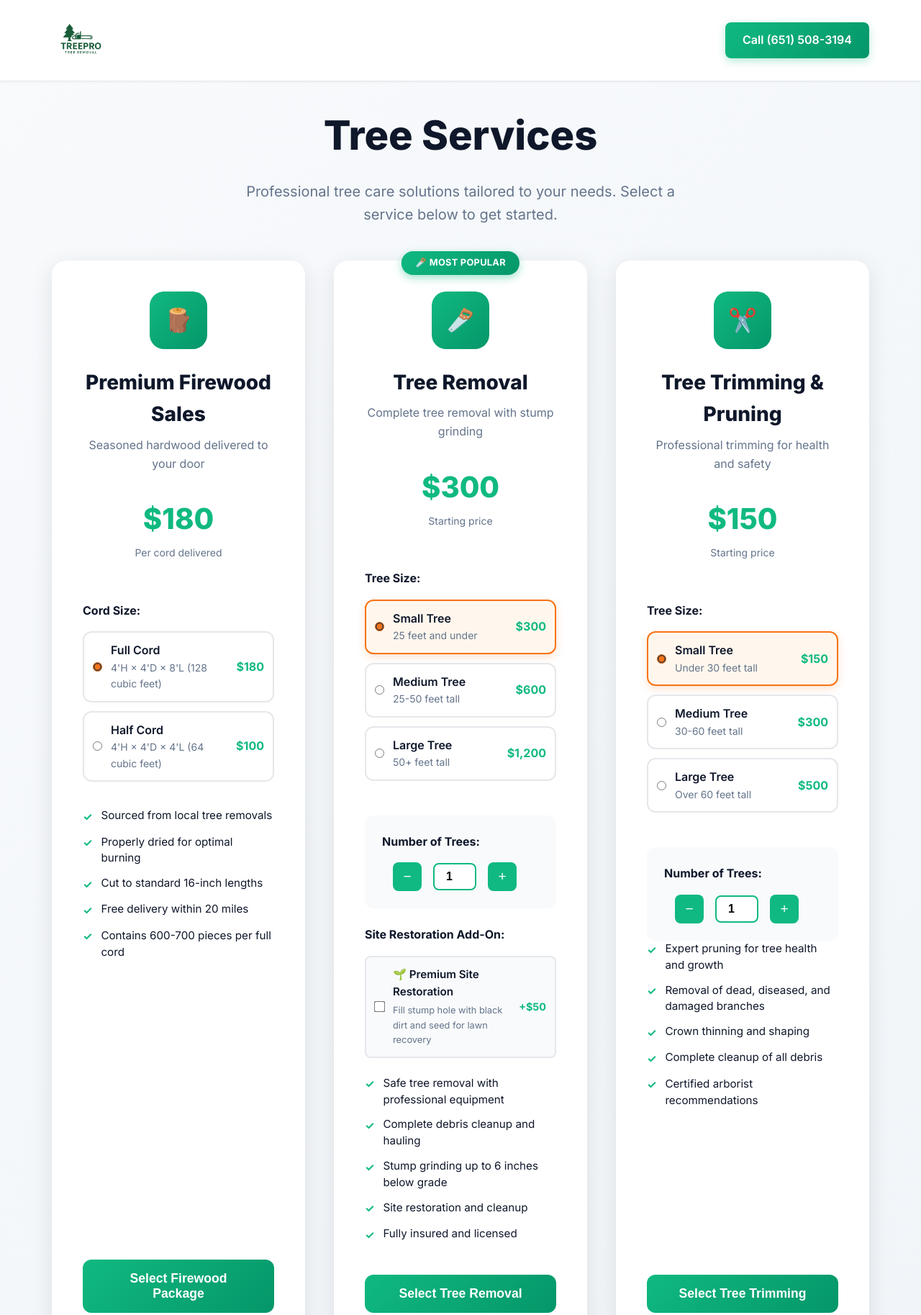
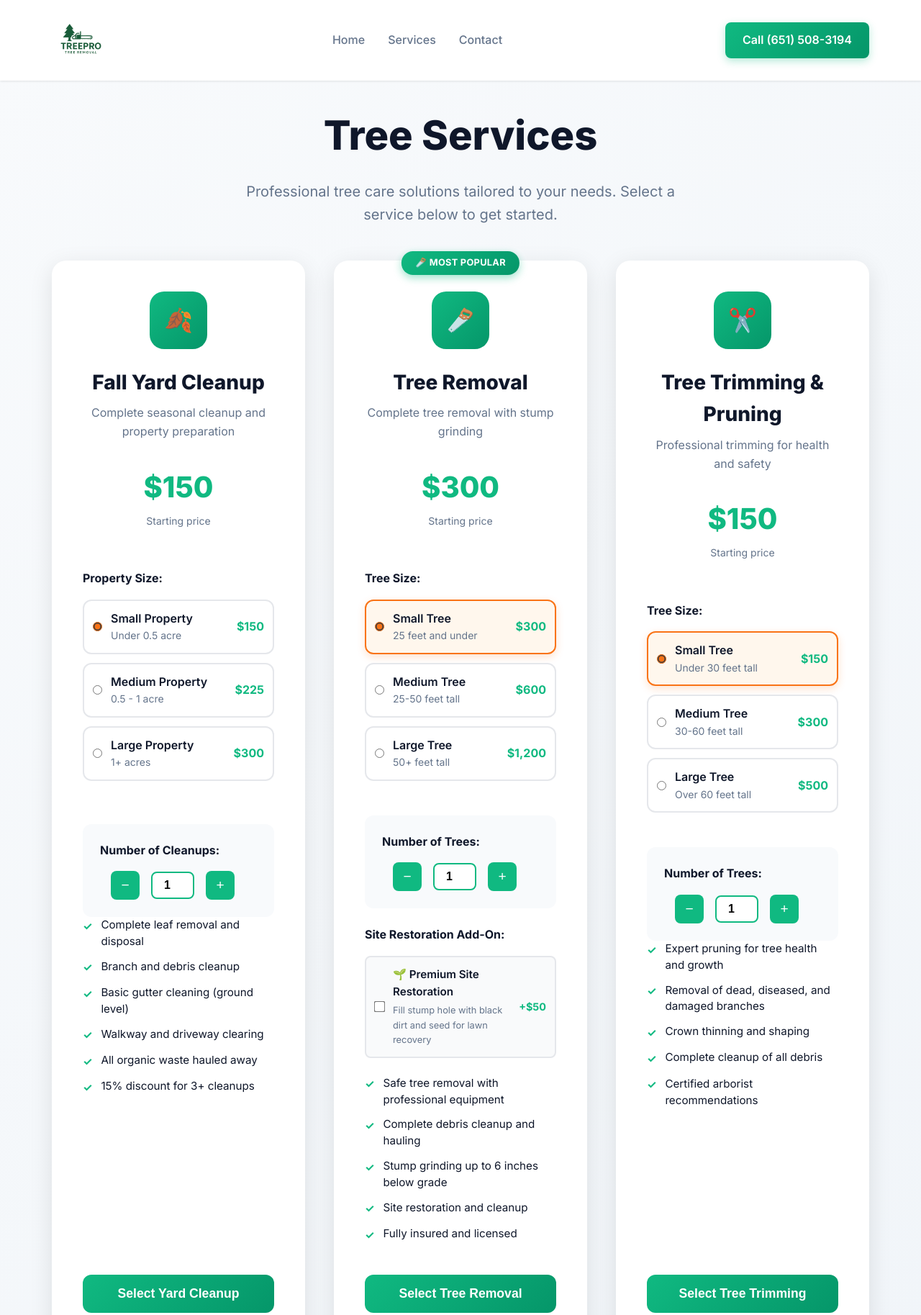
Before and after one commit to grandvistallc/Treepro, a website: page views/services.html in a window 1280 px wide. Shown: the top 1827 px of the page at 72% size. Drawn offline with nearby package versions, Linux system fonts and the light colour scheme.

Commit message:
Update services.html

```diff
--- a/views/services.html
+++ b/views/services.html
@@ -4,7 +4,7 @@
   <meta charset="UTF-8" />
   <meta name="viewport" content="width=device-width, initial-scale=1.0" />
   <title>Tree Services | TreePro Services Twin Cities</title>
-  <meta name="description" content="Professional tree services in the Twin Cities. Get your free estimate for tree removal, trimming, pruning, stump grinding, and premium firewood sales. Licensed and insured.">
+  <meta name="description" content="Professional tree services in the Twin Cities. Get your free estimate for tree removal, trimming, pruning, stump grinding, and fall yard cleanup services. Licensed and insured.">
 
   <!-- Favicon - Icon displayed in browser tab and bookmarks -->
   <link rel="icon" type="image/png" href="/favicon.png">
@@ -91,6 +91,30 @@
       align-items: center;
       justify-content: center;
       font-size: 1.25rem;
+    }
+
+    .nav-links {
+      display: flex;
+      gap: 2rem;
+      list-style: none;
+    }
+
+    .nav-links a {
+      color: var(--gray-600);
+      text-decoration: none;
+      font-weight: 500;
+      transition: color 0.2s;
+    }
+
+    .nav-links a:hover {
+      color: var(--green);
+    }
+
+    /* Hide navigation links on mobile */
+    @media (max-width: 768px) {
+      .nav-links {
+        display: none;
+      }
     }
 
     .cta-button {
@@ -582,19 +606,6 @@
         padding: 1.5rem;
       }
 
-      /* Mobile reordering: Tree Removal first */
-      .package-card:nth-child(1) {
-        order: 2;
-      }
-
-      .package-card:nth-child(2) {
-        order: 1;
-      }
-
-      .package-card:nth-child(3) {
-        order: 3;
-      }
-
       .services-title {
         font-size: 2.5rem;
       }
@@ -640,8 +651,13 @@
   <nav class="navbar">
     <div class="nav-container">
       <a href="index.html" class="logo">
-        <img src="../Images/Logo.png" alt="TreePro Services Logo" class="logo-img">
+        <img src="/Images/Logo.png" alt="TreePro Services Logo" class="logo-img">
       </a>
+      <ul class="nav-links">
+        <li><a href="index.html">Home</a></li>
+        <li><a href="services.html">Services</a></li>
+        <li><a href="Contact.html">Contact</a></li>
+      </ul>
       <a href="tel:651-508-3194" class="cta-button">Call (651) 508-3194</a>
     </div>
   </nav>
@@ -654,50 +670,69 @@
     </div>
 
     <div class="packages-grid">
-      <!-- Firewood Sales -->
-      <div class="package-card" data-package="firewood-sales" data-aos="fade-up" data-aos-delay="100">
+      <!-- Fall Yard Cleanup -->
+      <div class="package-card" data-package="yard-cleanup" data-aos="fade-up" data-aos-delay="100">
         <div class="package-header">
-          <div class="package-icon">🪵</div>
-          <h3 class="package-title">Premium Firewood Sales</h3>
-          <p class="package-subtitle">Seasoned hardwood delivered to your door</p>
+          <div class="package-icon">🍂</div>
+          <h3 class="package-title">Fall Yard Cleanup</h3>
+          <p class="package-subtitle">Complete seasonal cleanup and property preparation</p>
         </div>
 
         <div class="package-pricing">
-          <span class="package-price" id="firewood-sales-price">$180</span>
-          <div class="price-label">Per cord delivered</div>
+          <span class="package-price" id="yard-cleanup-price">$150</span>
+          <div class="price-label">Starting price</div>
         </div>
 
         <div class="urgency-options">
-          <label class="options-label">Cord Size:</label>
-          <div class="urgency-option" onclick="selectUrgency('firewood-sales', 'full-cord', 180)">
-            <input type="radio" name="firewood-size" value="full-cord" checked>
+          <label class="options-label">Property Size:</label>
+          <div class="urgency-option" onclick="selectUrgency('yard-cleanup', 'small-property', 150)">
+            <input type="radio" name="yard-cleanup-size" value="small-property" checked>
             <div class="size-info">
-              <div class="size-name">Full Cord</div>
-              <div class="size-description">4'H × 4'D × 8'L (128 cubic feet)</div>
+              <div class="size-name">Small Property</div>
+              <div class="size-description">Under 0.5 acre</div>
             </div>
-            <div class="size-price">$180</div>
+            <div class="size-price">$150</div>
           </div>
-          <div class="urgency-option" onclick="selectUrgency('firewood-sales', 'half-cord', 100)">
-            <input type="radio" name="firewood-size" value="half-cord">
+          <div class="urgency-option" onclick="selectUrgency('yard-cleanup', 'medium-property', 225)">
+            <input type="radio" name="yard-cleanup-size" value="medium-property">
             <div class="size-info">
-              <div class="size-name">Half Cord</div>
-              <div class="size-description">4'H × 4'D × 4'L (64 cubic feet)</div>
+              <div class="size-name">Medium Property</div>
+              <div class="size-description">0.5 - 1 acre</div>
             </div>
-            <div class="size-price">$100</div>
+            <div class="size-price">$225</div>
+          </div>
+          <div class="urgency-option" onclick="selectUrgency('yard-cleanup', 'large-property', 300)">
+            <input type="radio" name="yard-cleanup-size" value="large-property">
+            <div class="size-info">
+              <div class="size-name">Large Property</div>
+              <div class="size-description">1+ acres</div>
+            </div>
+            <div class="size-price">$300</div>
+          </div>
+        </div>
+
+        <div class="quantity-selector">
+          <label class="options-label">Number of Cleanups:</label>
+          <div class="quantity-controls">
+            <button type="button" class="qty-btn" onclick="decreaseQuantity('yard-cleanup')">−</button>
+            <input type="number" id="yard-cleanup-quantity" class="qty-input" value="1" min="1" max="10" onchange="updateQuantity('yard-cleanup')">
+            <button type="button" class="qty-btn" onclick="increaseQuantity('yard-cleanup')">+</button>
+            <span class="qty-discount" id="yard-cleanup-discount"></span>
           </div>
         </div>
 
         <div class="package-features">
           <ul class="features-list">
-            <li><span class="feature-check">✓</span> Sourced from local tree removals</li>
-            <li><span class="feature-check">✓</span> Properly dried for optimal burning</li>
-            <li><span class="feature-check">✓</span> Cut to standard 16-inch lengths</li>
-            <li><span class="feature-check">✓</span> Free delivery within 20 miles</li>
-            <li><span class="feature-check">✓</span> Contains 600-700 pieces per full cord</li>
+            <li><span class="feature-check">✓</span> Complete leaf removal and disposal</li>
+            <li><span class="feature-check">✓</span> Branch and debris cleanup</li>
+            <li><span class="feature-check">✓</span> Basic gutter cleaning (ground level)</li>
+            <li><span class="feature-check">✓</span> Walkway and driveway clearing</li>
+            <li><span class="feature-check">✓</span> All organic waste hauled away</li>
+            <li><span class="feature-check">✓</span> 15% discount for 3+ cleanups</li>
           </ul>
         </div>
 
-        <button class="package-button" onclick="selectPackage('firewood-sales')">Select Firewood Package</button>
+        <button class="package-button" onclick="selectPackage('yard-cleanup')">Select Yard Cleanup</button>
       </div>
 
       <!-- Tree Removal Service -->
@@ -887,14 +922,15 @@
           },
           defaultSize: 'small'
         },
-        'firewood-sales': {
-          name: 'Premium Firewood Sales',
-          icon: '🪵',
+        'yard-cleanup': {
+          name: 'Fall Yard Cleanup',
+          icon: '🍂',
           urgency: {
-            'full-cord': { name: 'Full Cord (4\'H × 4\'D × 8\'L)', price: 180 },
-            'half-cord': { name: 'Half Cord (4\'H × 4\'D × 4\'L)', price: 100 }
+            'small-property': { name: 'Small Property (Under 0.5 acre)', price: 150 },
+            'medium-property': { name: 'Medium Property (0.5-1 acre)', price: 225 },
+            'large-property': { name: 'Large Property (1+ acres)', price: 300 }
           },
-          defaultUrgency: 'full-cord'
+          defaultUrgency: 'small-property'
         }
       }
     };
@@ -930,8 +966,8 @@
     function selectUrgency(packageType, urgency, price) {
       // Update visual selection based on package type
       let inputName = '';
-      if (packageType === 'firewood-sales') {
-        inputName = 'firewood-size';
+      if (packageType === 'yard-cleanup') {
+        inputName = 'yard-cleanup-size';
       } else if (packageType === 'tree-removal') {
         inputName = 'tree-size';
       } else if (packageType === 'tree-trimming') {
@@ -1086,22 +1122,46 @@
 
       const packageData = servicesData.packages[selectedPackage];
 
-      if (selectedPackage === 'firewood-sales') {
-        const selectedSize = document.querySelector('input[name="firewood-size"]:checked').value;
+      if (selectedPackage === 'yard-cleanup') {
+        const selectedSize = document.querySelector('input[name="yard-cleanup-size"]:checked').value;
         const sizeData = packageData.urgency[selectedSize];
+        const quantity = parseInt(document.getElementById('yard-cleanup-quantity').value);
+
+        let unitPrice = sizeData.price;
+        let discount = 0;
+
+        // Apply discount for 3+ cleanups
+        if (quantity >= 3) {
+          discount = 0.15; // 15% discount
+        }
+
+        const subtotal = unitPrice * quantity;
+        const discountAmount = subtotal * discount;
+        const finalPrice = subtotal - discountAmount;
 
         summaryHTML += `
           <div class="summary-item">
             <span class="summary-label">${packageData.name}</span>
-            <span class="summary-price">$${sizeData.price}</span>
+            <span class="summary-price">$${unitPrice} each</span>
           </div>
           <div class="summary-item">
             <span class="summary-label">${sizeData.name}</span>
-            <span class="summary-price">Delivered</span>
-          </div>
-        `;
+            <span class="summary-price">×${quantity}</span>
+          </div>`;
 
-        totalPrice = sizeData.price;
+        if (discount > 0) {
+          summaryHTML += `
+            <div class="summary-item">
+              <span class="summary-label">Subtotal</span>
+              <span class="summary-price">$${subtotal}</span>
+            </div>
+            <div class="summary-item discount">
+              <span class="summary-label">Multi-visit Discount (15%)</span>
+              <span class="summary-price">-$${discountAmount.toFixed(2)}</span>
+            </div>`;
+        }
+
+        totalPrice = finalPrice;
       } else {
         const selectedSize = document.querySelector(`input[name="${selectedPackage}-size"]:checked`).value;
         const sizeData = packageData.sizes[selectedSize];
@@ -1159,9 +1219,9 @@
         package: selectedPackage,
         packageName: packageData.name,
         quantity: quantity,
-        size: selectedPackage === 'firewood-sales' ? document.querySelector(`input[name="firewood-size"]:checked`).value :
-              selectedPackage !== 'firewood-sales' ? document.querySelector(`input[name="${selectedPackage}-size"]:checked`).value : null,
-        urgency: selectedPackage === 'firewood-sales' ? document.querySelector('input[name="firewood-size"]:checked').value : null,
+        size: selectedPackage === 'yard-cleanup' ? document.querySelector(`input[name="yard-cleanup-size"]:checked`).value :
+              selectedPackage !== 'yard-cleanup' ? document.querySelector(`input[name="${selectedPackage}-size"]:checked`).value : null,
+        urgency: selectedPackage === 'yard-cleanup' ? document.querySelector('input[name="yard-cleanup-size"]:checked').value : null,
         discountPercent: discountPercent,
         price: totalPrice
       }));
```
